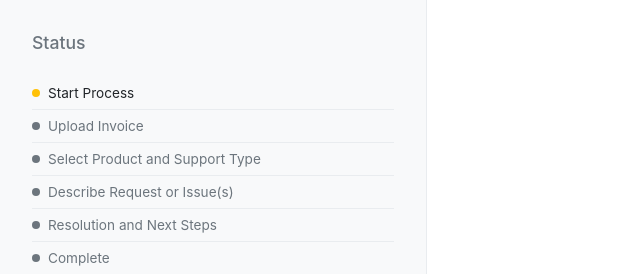
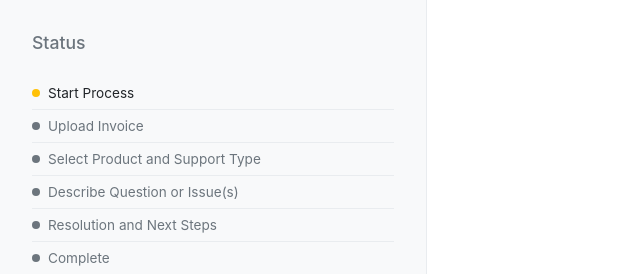
Before and after one commit to jk-github-dotcom/customer_claims_portal, a website: page public/index.html in a window 1280 px wide. Shown: the top 274 px of the page, 0-640 px from the left. Drawn offline with nearby package versions, Linux system fonts and the light colour scheme.

Commit message:
M-06 Minor enhancement frontend

```diff
--- a/public/index.html
+++ b/public/index.html
@@ -538,7 +538,7 @@
                 { text: 'Start Process', stage: 'started' },
                 { text: 'Upload Invoice', stage: 'upload' },
                 { text: 'Select Product and Support Type', stage: 'products' },
-                { text: 'Describe Request or Issue(s)', stage: 'issues' },
+                { text: 'Describe Question or Issue(s)', stage: 'issues' },
                 { text: 'Resolution and Next Steps', stage: 'resolution' },
                 { text: 'Complete', stage: 'complete' }
             ];
```
